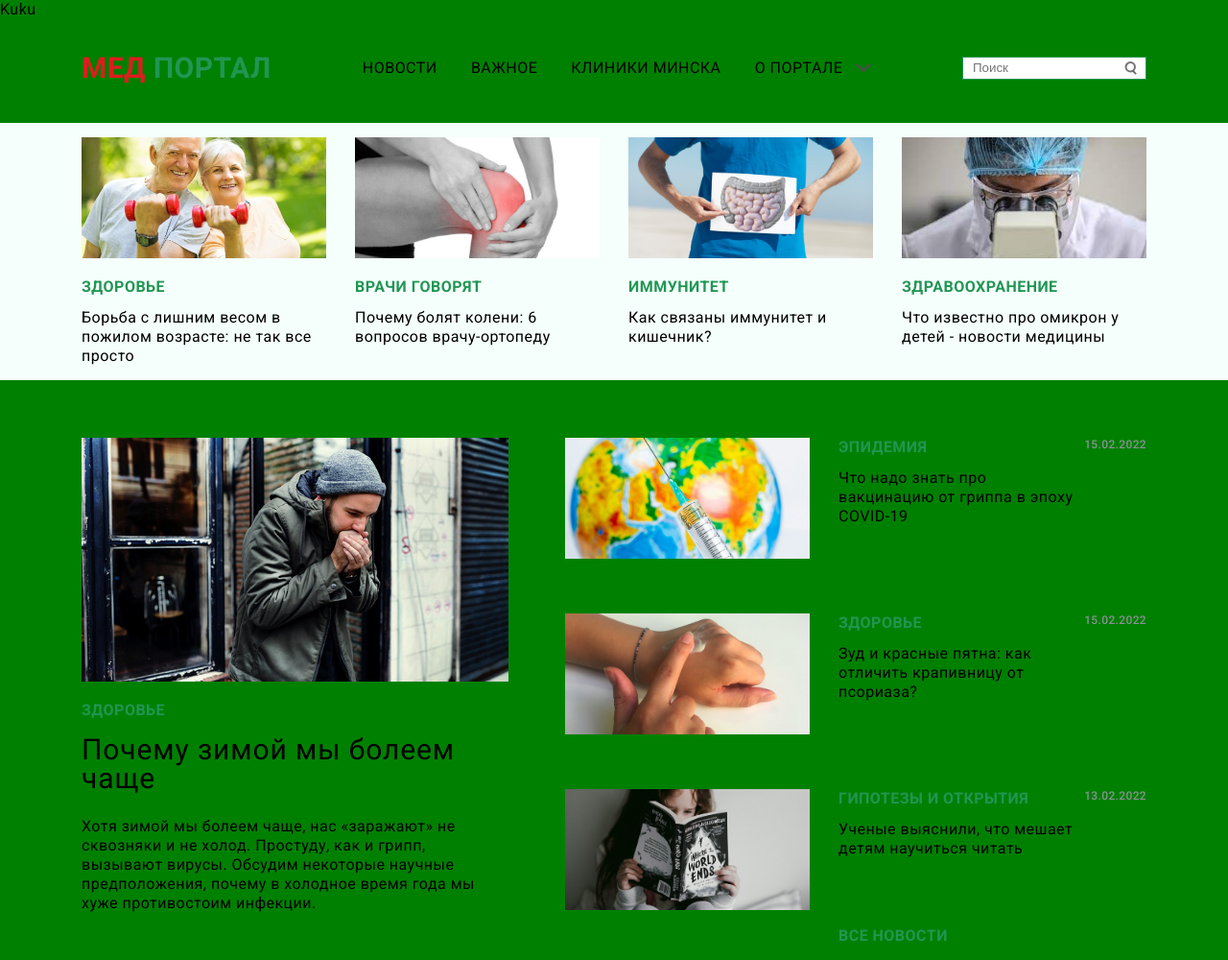
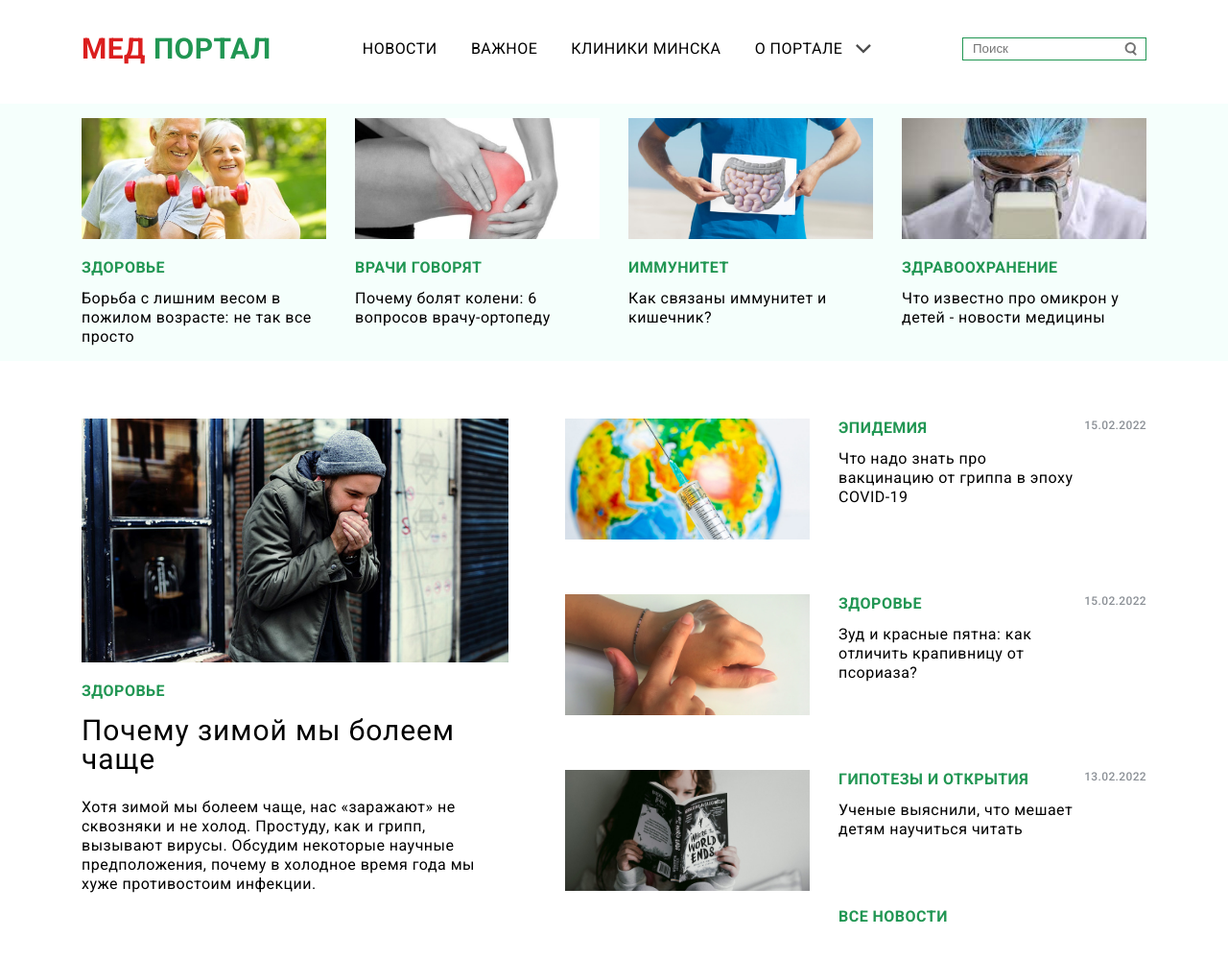
Before and after one commit to iburskiy/med-portal, a website: page index.html in a window 1280 px wide. Shown: the top 1000 px of the page at 96% size. Drawn offline with nearby package versions, Linux system fonts and the light colour scheme; files that its build step writes are made by us from their sources.

Commit message:
revert test changes, Readme update

```diff
--- a/index.html
+++ b/index.html
@@ -6,7 +6,6 @@
   <link rel="stylesheet" href="./styles.css">
 </head>
 <body class="body">
-  <div>Kuku</div>
   <div class="header body__header container">
     <div class="logo">
       <span class="logo__text_red">МЕД</span>
--- a/styles.scss
+++ b/styles.scss
@@ -28,7 +28,6 @@ body {
   font-family: 'Roboto', sans-serif;
   line-height: 20px;
   letter-spacing: 0.03em;
-  background-color: green;
 }
 .container {
   width: 1110px;
```
Also changed, not shown: README.md, dist/index.html, dist/styles.css, 1 other file.
